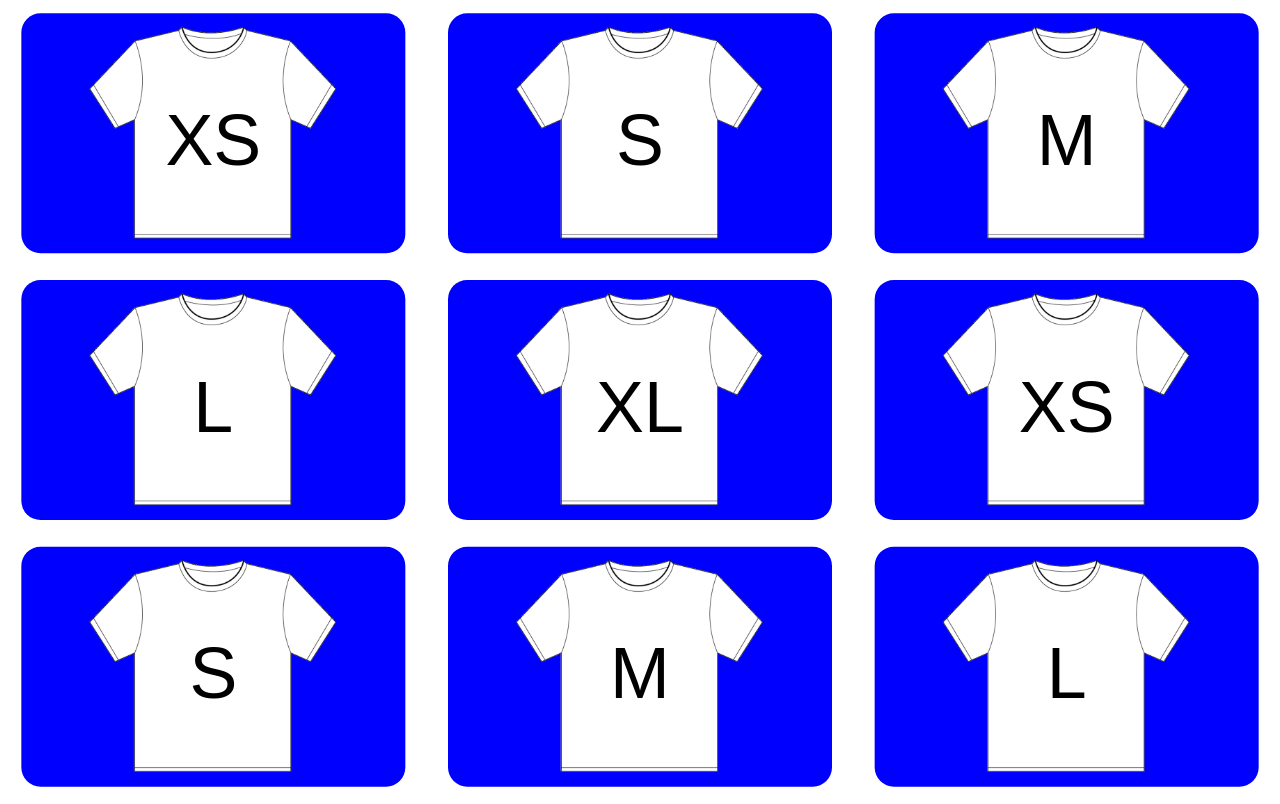
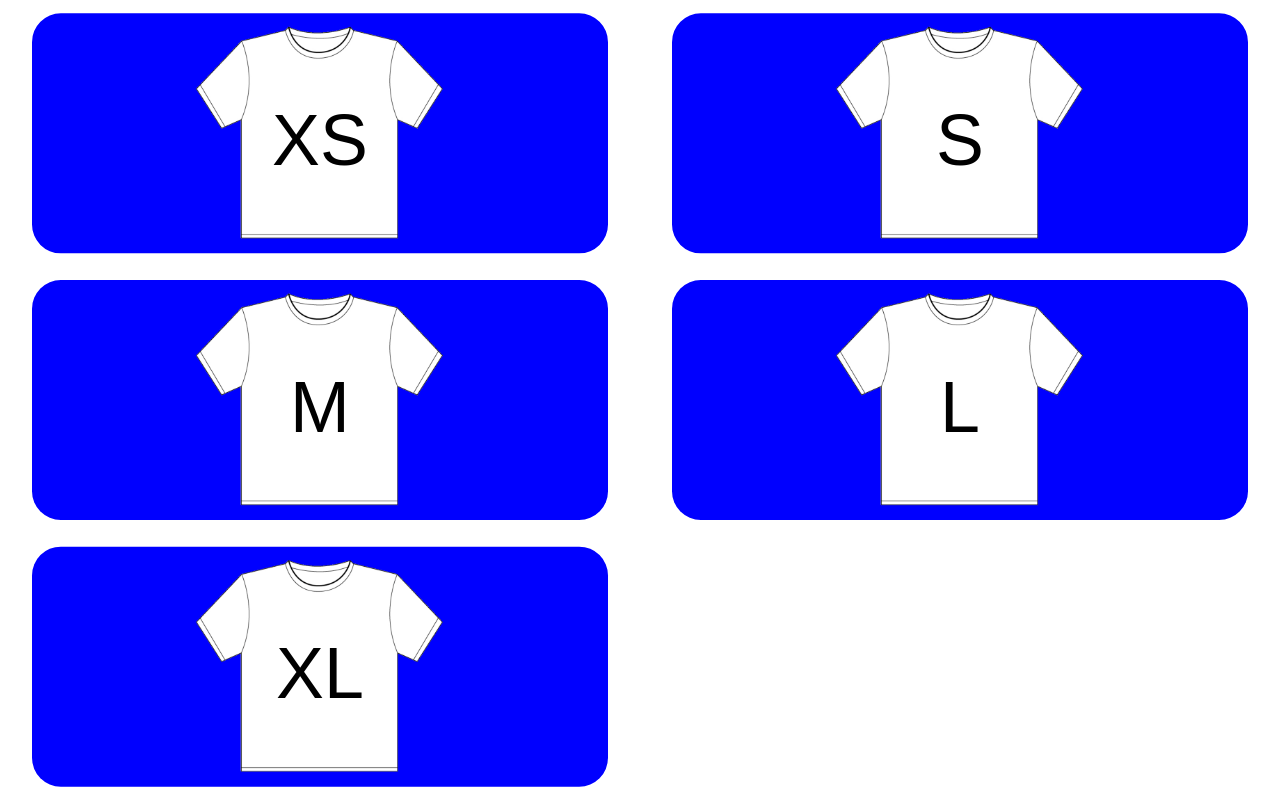
Before and after one commit to trianglee/PlanningPokerLive, a plain HTML site: page index.html in a window 1280 px wide. Drawn offline with Linux system fonts and the light colour scheme.

Commit message:
Limit amount of cards to what's actually needed (hard-coded).

```diff
--- a/index.html
+++ b/index.html
@@ -122,7 +122,9 @@
 
             function addCards() {
 
-                var cardsInRow = 3;
+                // Hard-coded amount and layout of cards.
+                var cardValues = [ "XS", "S", "M", "L", "XL" ];
+                var cardsInRow = 2;
                 var cardsInColumn = 3;
 
                 var cardPaddingPercentage = 0.05;
@@ -136,24 +138,24 @@
                 var cardWidth = cardRegionWidth * ( 1 - cardPaddingPercentage*2 );
                 var cardHeight = cardRegionHeight * ( 1 - cardPaddingPercentage*2 );
 
-                var cardValues = [ "XS", "S", "M", "L", "XL" ];
-                var curCardValueIndex = 0;
+                var x = 0;
+                var y = 0;
 
-                for (var y = 0; y < 3; y++) {
-                    for (var x = 0; x < 3; x++) {
+                cardValues.forEach(function(cardValue) {
 
-                        var cardTitle = cardValues[curCardValueIndex];
+                    var cardTitle = cardValue;
 
-                        var cardX = cardRegionWidth*x + cardWidthPadding;
-                        var cardY = cardRegionHeight*y + cardHeightPadding;
+                    var cardX = cardRegionWidth*x + cardWidthPadding;
+                    var cardY = cardRegionHeight*y + cardHeightPadding;
 
-                        addCard(cardX, cardY, cardWidth, cardHeight, cardTitle, "blue");
+                    addCard(cardX, cardY, cardWidth, cardHeight, cardTitle, "blue");
 
-                        // FIXME: Consider how to make this better.
-                        curCardValueIndex++;
-                        curCardValueIndex %= cardValues.length;
+                    x++;
+                    if (x >= cardsInRow) {
+                        y++;
+                        x = 0;
                     }
-                }
+                });
 
             }
 
```
